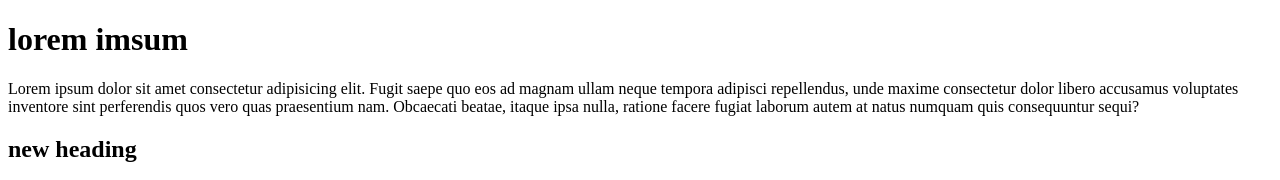
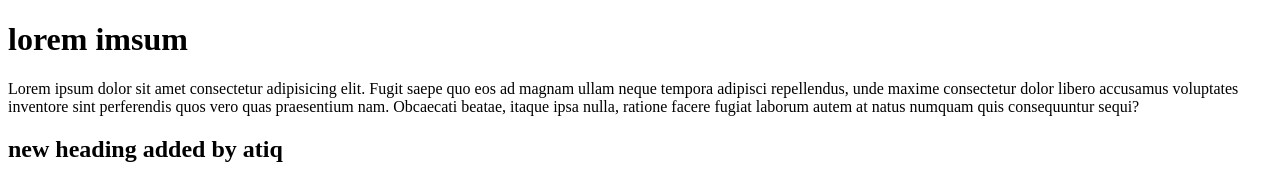
Before and after one commit to atiq1985/index-html, a plain HTML site: page index.html in a window 1280 px wide. Shown: the top 180 px of the page. Drawn offline with Linux system fonts and the light colour scheme; grey boxes are pictures that could not be loaded.

Commit message:
coment add

```diff
--- a/index.html
+++ b/index.html
@@ -9,7 +9,7 @@
 <body>
     <h1>lorem imsum</h1>
     <p>Lorem ipsum dolor sit amet consectetur adipisicing elit. Fugit saepe quo eos ad magnam ullam neque tempora adipisci repellendus, unde maxime consectetur dolor libero accusamus voluptates inventore sint perferendis quos vero quas praesentium nam. Obcaecati beatae, itaque ipsa nulla, ratione facere fugiat laborum autem at natus numquam quis consequuntur sequi?</p>
-    <h2>new heading</h2>
+    <h2>new heading added by atiq</h2>
     <img src="IMG_20210903_172729.jpg" alt="">
 </body>
 </html>
```
